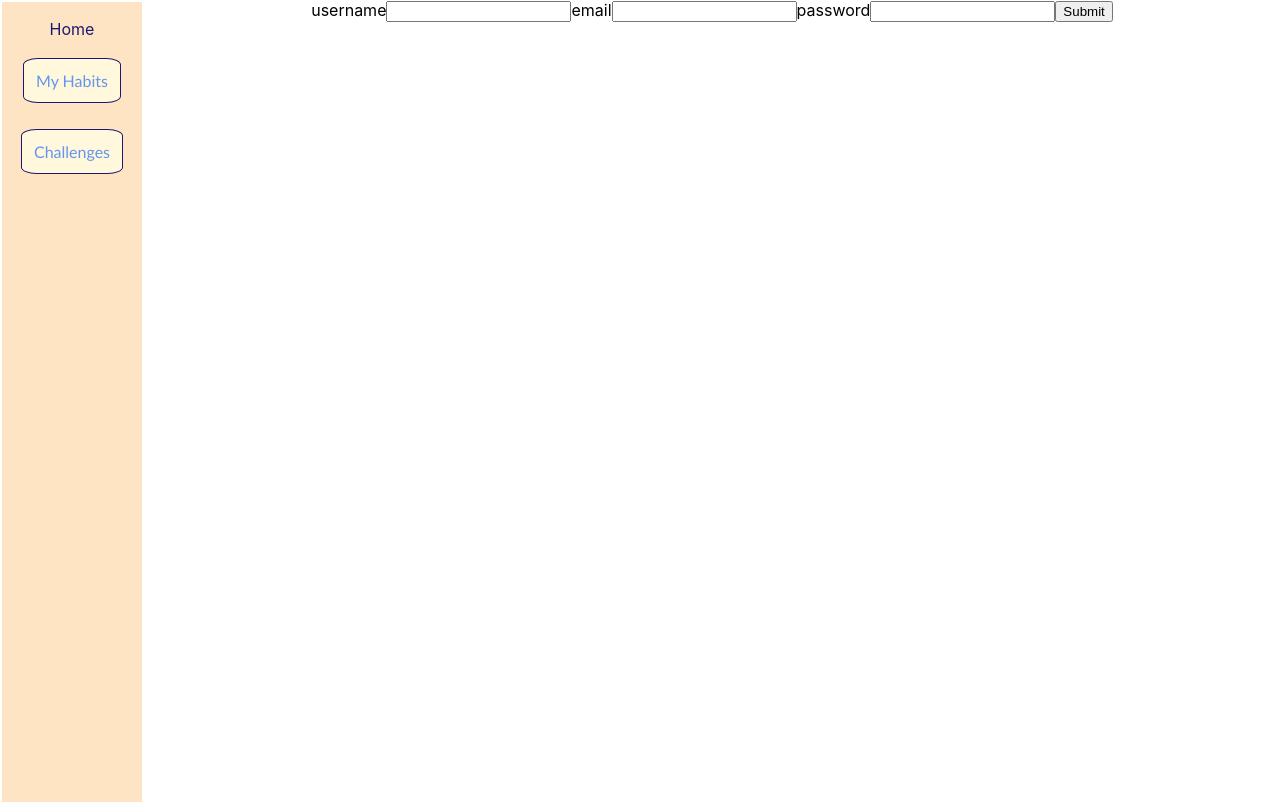
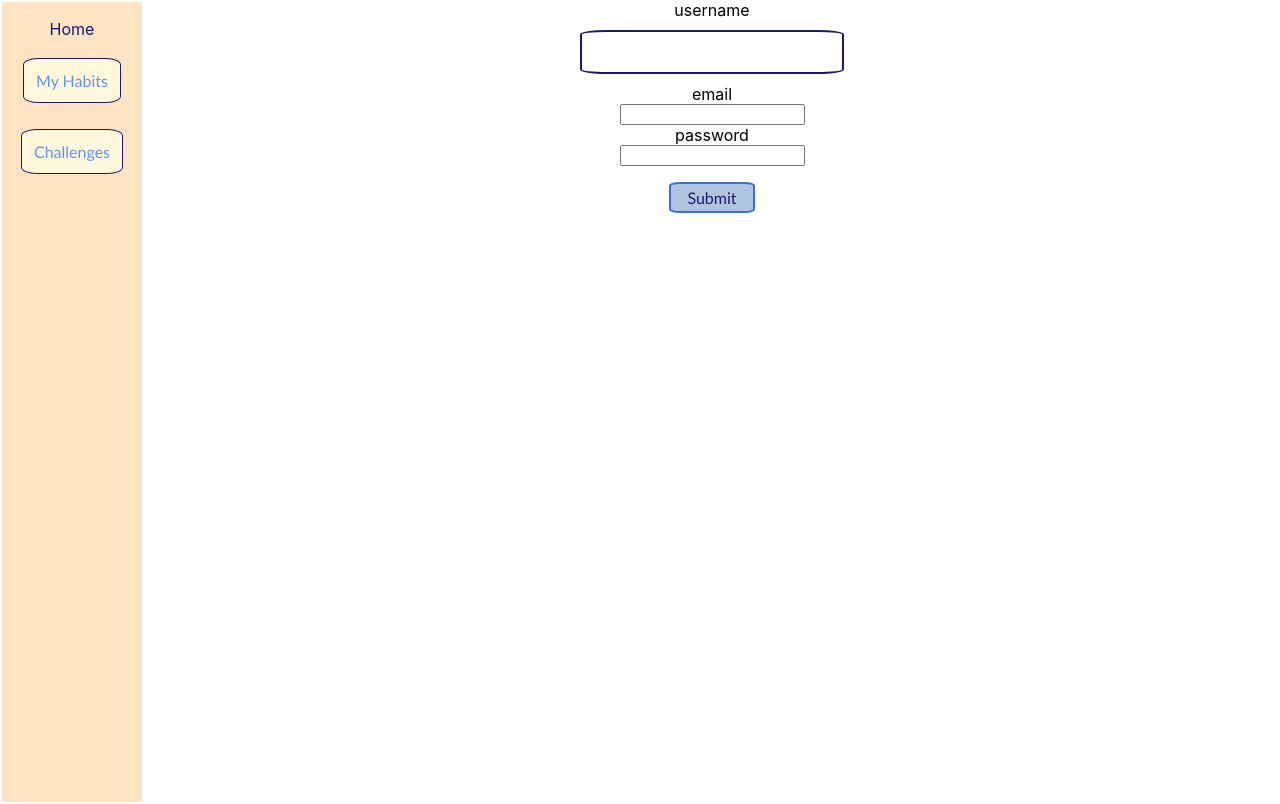
Before and after one commit to Shania810/dopamine-habit-client, a React (Create React App) app: page /signup in a window 1280 px wide. Built offline with nearby package versions, Linux system fonts and the light colour scheme.

Commit message:
some css signup page

```diff
--- a/src/components/commons.js
+++ b/src/components/commons.js
@@ -53,3 +53,18 @@ export const Title = styled.h1`
   color: midnightblue;
   background-color: blanchealmond;
 `
+export const SignupForm = styled.form`
+  display: flex;
+  flex-direction: column;
+  align-items: center;
+`
+export const SignupInput = styled.input`
+  height: 30px;
+  width: 250px;
+  border: 2px solid midnightblue;
+  border-radius: 10%;
+  background-color: blanchealmond;
+  padding: 5px;
+  margin: 10px;
+  color: ${(props) => props.type || 'cornflowerblue'};
+`
--- /dev/null
+++ b/src/pages/NewHabit.js
@@ -0,0 +1,6 @@
+import React from 'react'
+import { NewHabit } from '../components/NewHabit'
+
+export const NewHabit = () => {
+  return <NewHabit />
+}
--- a/src/pages/Signup.js
+++ b/src/pages/Signup.js
@@ -1,5 +1,6 @@
 import React, { useState } from 'react'
 import { useNavigate } from 'react-router-dom'
+import { Button, SignupForm, SignupInput } from '../components/commons'
 import Api from '../utils/api.utils'
 
 const Signup = () => {
@@ -28,13 +29,13 @@ const Signup = () => {
 
   return (
     <div>
-      <form
+      <SignupForm
         onSubmit={(e) => {
           handleSubmit(e)
         }}
       >
         <label>username</label>
-        <input
+        <SignupInput
           type="text"
           value={username}
           onChange={(e) => {
@@ -59,8 +60,8 @@ const Signup = () => {
             setPassword(e.target.value)
           }}
         />
-        <button>Submit</button>
-      </form>
+        <Button>Submit</Button>
+      </SignupForm>
       {error && <p> {error} </p>}
     </div>
   )
```
